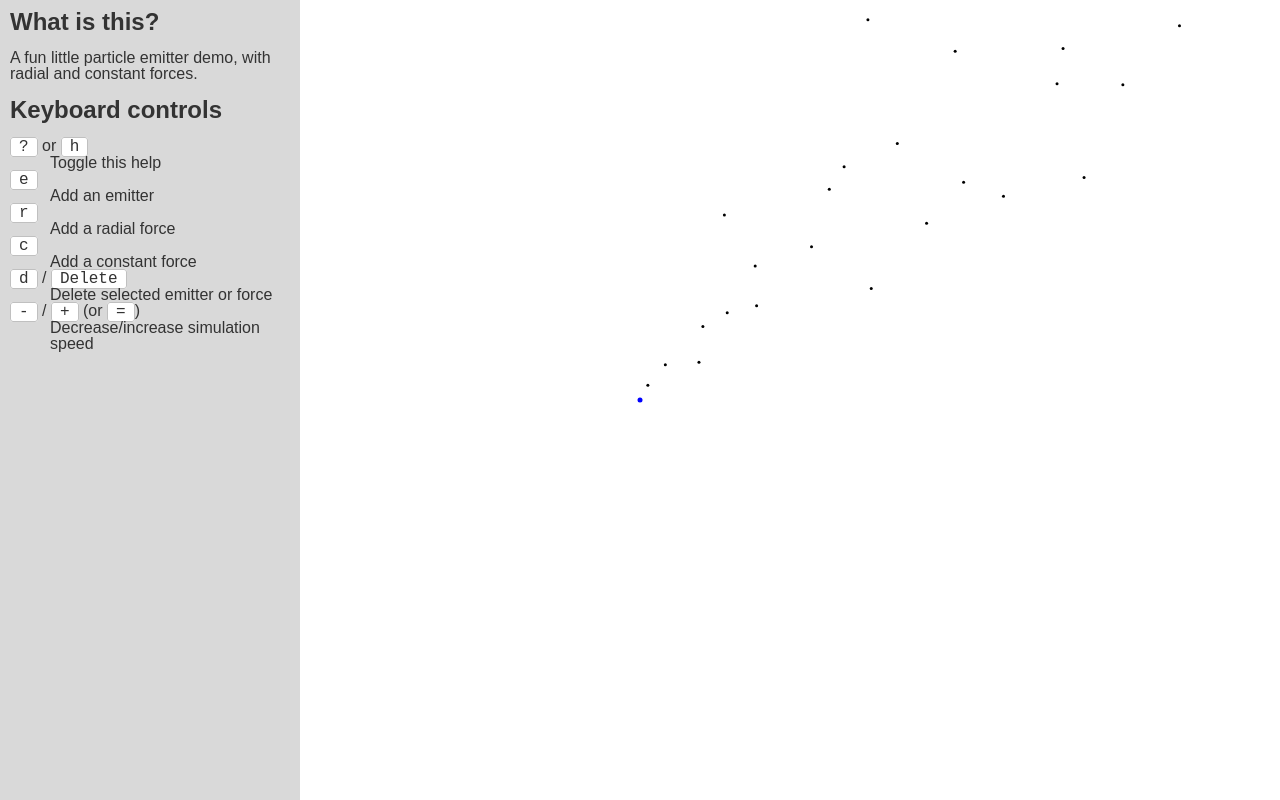
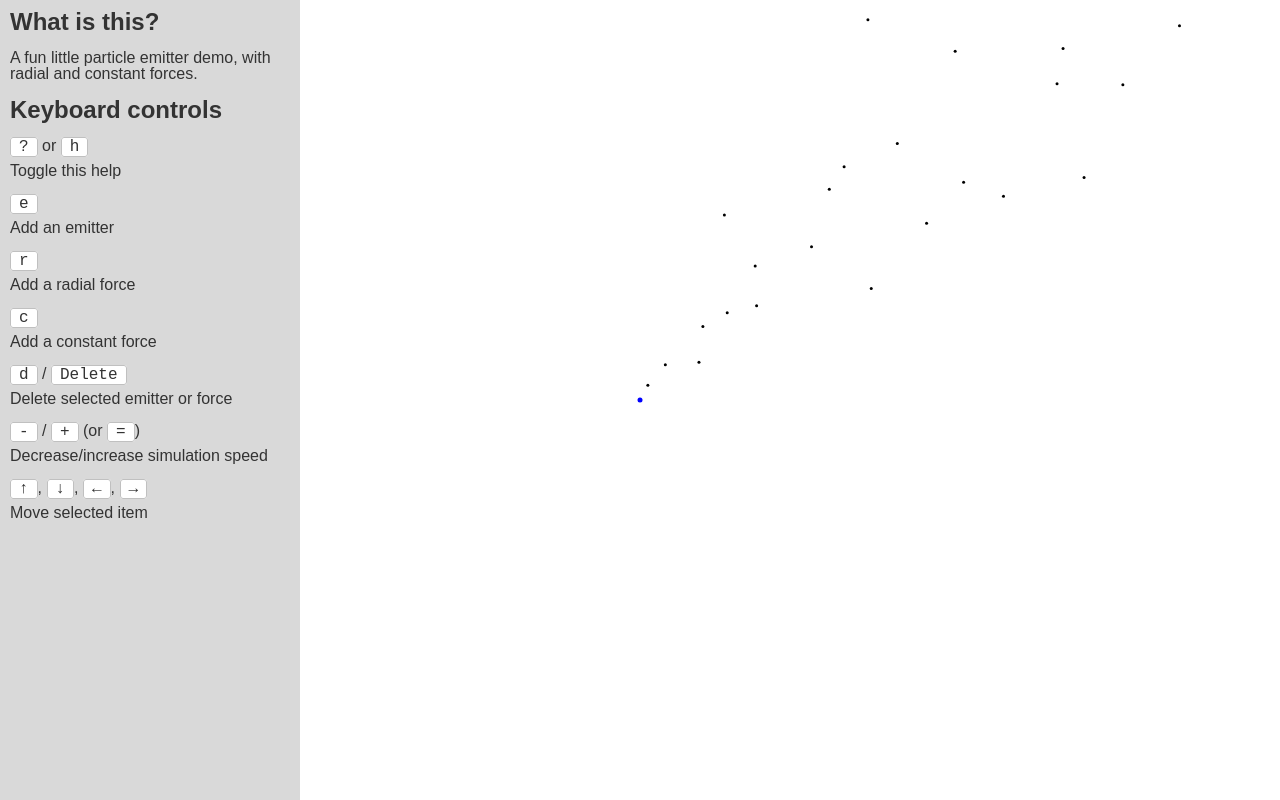
Before and after one commit to markrian/particles, a website with bundled scripts: page index.html in a window 1280 px wide. Shown: the top 800 px of the page. Built offline with nearby package versions, Linux system fonts and the light colour scheme.

Commit message:
tweak help panel

```diff
--- a/index.html
+++ b/index.html
@@ -87,6 +87,8 @@
             <dd>Delete selected emitter or force</dd>
             <dt><kbd>-</kbd> / <kbd>+</kbd> (or <kbd>=</kbd>)</dt>
             <dd>Decrease/increase simulation speed</dd>
+            <dt><kbd>↑</kbd>, <kbd>↓</kbd>, <kbd>←</kbd>, <kbd>→</kbd></dt>
+            <dd>Move selected item</dd>
         </dl>
     </div>
 
--- a/style.css
+++ b/style.css
@@ -32,6 +32,10 @@ kbd {
     border: 1px solid silver;
     border-radius: 3px;
     padding: 0 .5rem;
+}
+
+dd {
+    margin: .5rem 0 1rem 0;
 }
 
 #view {
@@ -122,6 +126,7 @@ button:hover {
     background-color: var(--panel-bg);
     transition: transform .2s ease;
     padding: var(--gap);
+    overflow-y: auto;
 }
 
 .help-closed {
```
